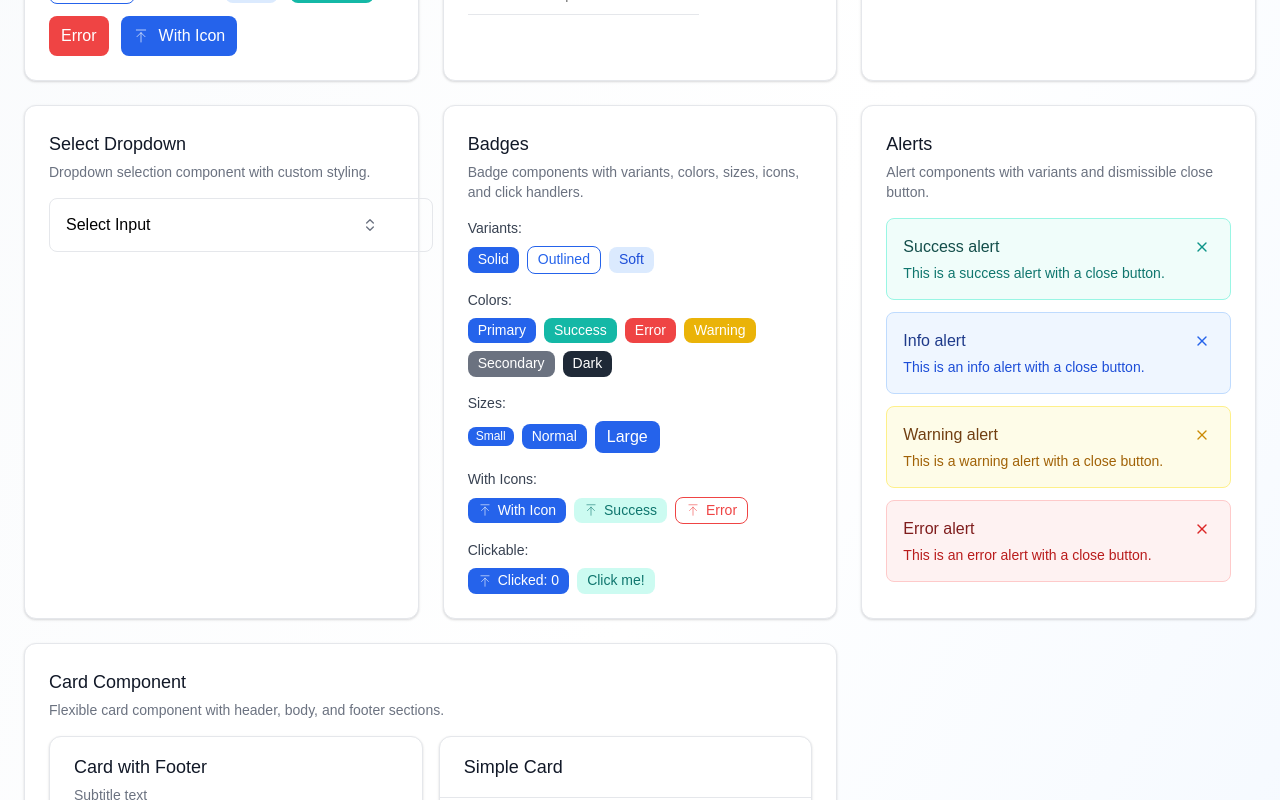
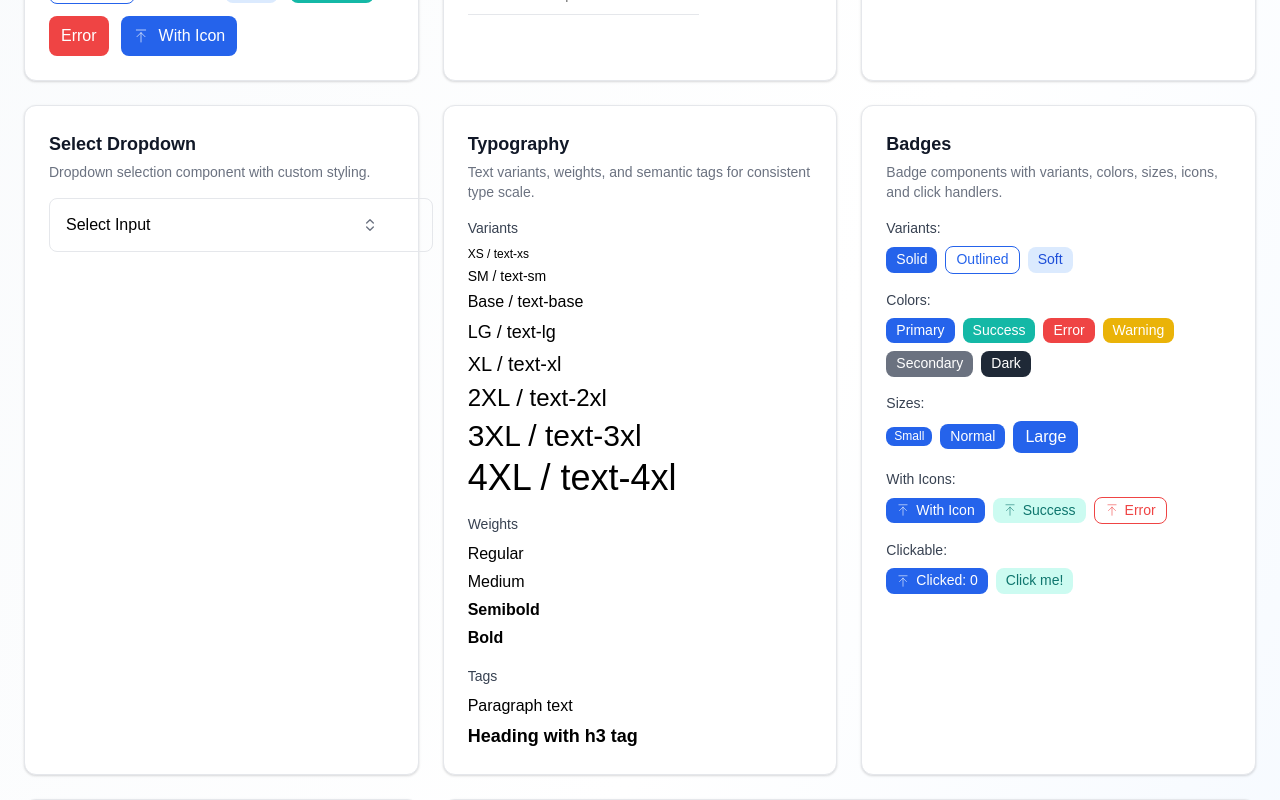
Before and after one commit to m0bar3z/nextjs-tailwind-design-system, a Next.js app: page / in a window 1280 px wide. Shown: the part 580-1380 px from the top of the page. Built offline with nearby package versions, Linux system fonts and the light colour scheme; a web font is replaced by a local one.

Commit message:
feat: typography examples

```diff
--- a/src/app/layout.tsx
+++ b/src/app/layout.tsx
@@ -31,7 +31,7 @@ export default function RootLayout({
 }>) {
   return (
     <html lang="en">
-      <body className={`${inter.className} h-dvh w-dvw antialiased`}>{children}</body>
+      <body className={`${inter.className} h-dvh w-full antialiased`}>{children}</body>
     </html>
   );
 }
--- a/src/app/page.tsx
+++ b/src/app/page.tsx
@@ -120,6 +120,51 @@ export default function HomePage() {
             <ShowcaseCard title="Select Dropdown" description="Dropdown selection component with custom styling.">
               <div className="w-full">
                 <Select options={selectOptions} />
+              </div>
+            </ShowcaseCard>
+
+            <ShowcaseCard
+              title="Typography"
+              description="Text variants, weights, and semantic tags for consistent type scale."
+            >
+              <div className="w-full space-y-4">
+                <div className="space-y-2">
+                  <Typography variant="sm" weight="medium" className="text-ds-gray-700">
+                    Variants
+                  </Typography>
+                  <div className="space-y-1">
+                    <Typography variant="xs">XS / text-xs</Typography>
+                    <Typography variant="sm">SM / text-sm</Typography>
+                    <Typography variant="base">Base / text-base</Typography>
+                    <Typography variant="lg">LG / text-lg</Typography>
+                    <Typography variant="xl">XL / text-xl</Typography>
+                    <Typography variant="2xl">2XL / text-2xl</Typography>
+                    <Typography variant="3xl">3XL / text-3xl</Typography>
+                    <Typography variant="4xl">4XL / text-4xl</Typography>
+                  </div>
+                </div>
+                <div className="space-y-2">
+                  <Typography variant="sm" weight="medium" className="text-ds-gray-700">
+                    Weights
+                  </Typography>
+                  <div className="space-y-1">
+                    <Typography weight="regular">Regular</Typography>
+                    <Typography weight="medium">Medium</Typography>
+                    <Typography weight="semibold">Semibold</Typography>
+                    <Typography weight="bold">Bold</Typography>
+                  </div>
+                </div>
+                <div className="space-y-2">
+                  <Typography variant="sm" weight="medium" className="text-ds-gray-700">
+                    Tags
+                  </Typography>
+                  <div className="space-y-1">
+                    <Typography Tag="p">Paragraph text</Typography>
+                    <Typography Tag="h3" variant="lg" weight="semibold">
+                      Heading with h3 tag
+                    </Typography>
+                  </div>
+                </div>
               </div>
             </ShowcaseCard>
 
--- a/src/components/atoms/Typography/Typography.tsx
+++ b/src/components/atoms/Typography/Typography.tsx
@@ -33,7 +33,7 @@ const Typography = (props: Props) => {
   const weightMap: Record<TextWeights, string> = {
     regular: "font-regular",
     medium: "font-medium",
-    semibold: "font-seminold",
+    semibold: "font-semibold",
     bold: "font-bold",
   };
 
```
Also changed, not shown: 1 other file (tests, documents, lock files or other folders).
